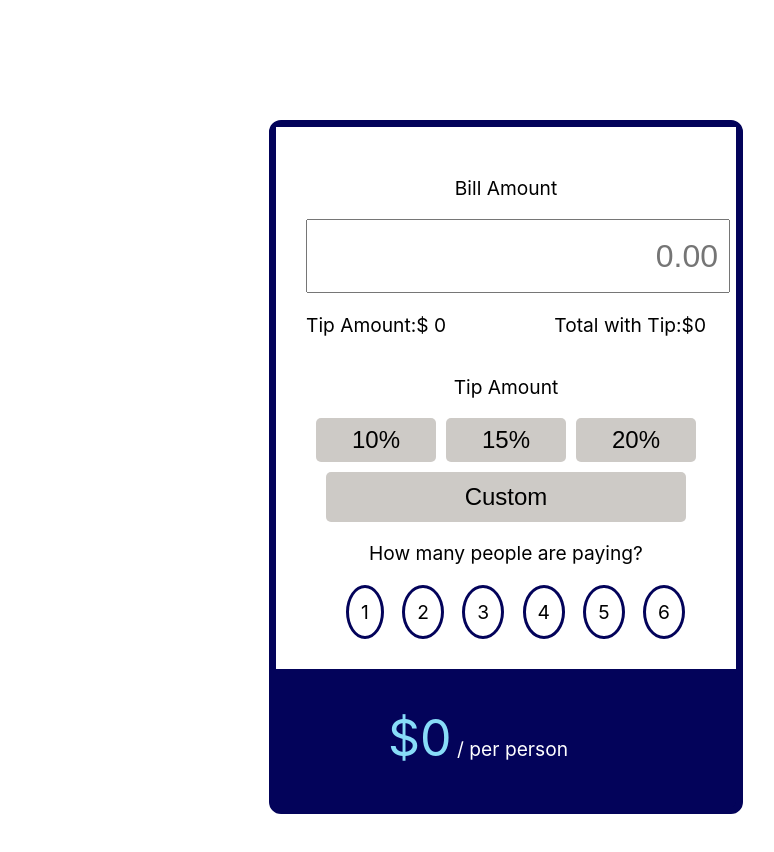
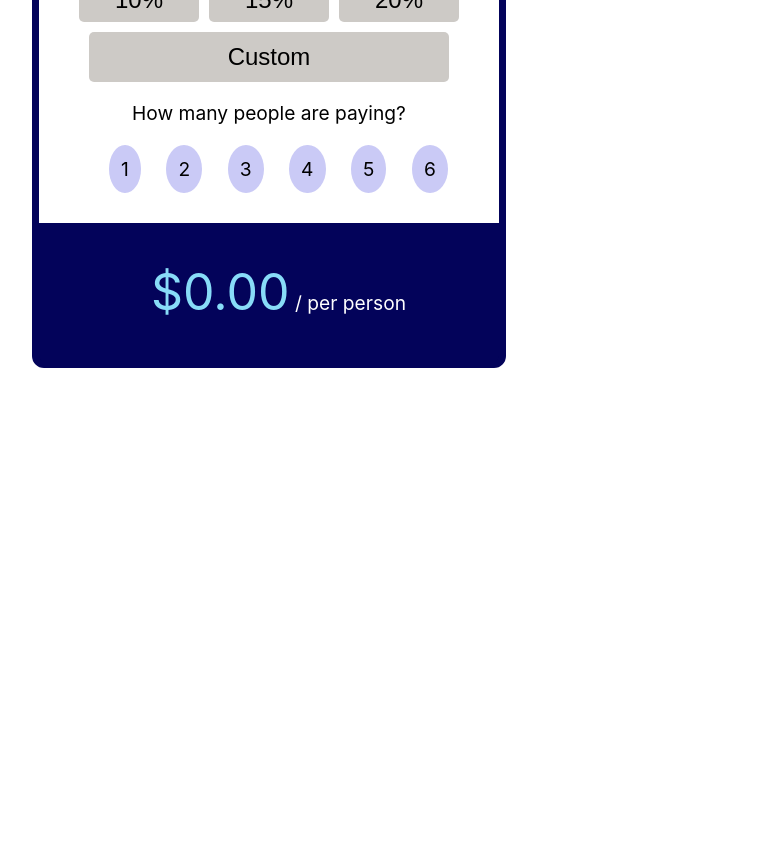
Before and after one commit to kfoley123/tipCalculator, a React (Create React App) app: page / in a window 1280 px wide. Shown: the part 520-1372 px from the top of the page, without its empty margins (371-1145 px from the left). After the commit the page ends 1088 px from the top, so only its background shows below. Built offline with nearby package versions, Linux system fonts and the light colour scheme; the HTML template or start-up script is replaced by a standard one.

Commit message:
hooked up Cost per person section so that it updates when the number of people are selected. Fixed it to display to two decimal points only

```diff
--- a/src/App.css
+++ b/src/App.css
@@ -3,7 +3,7 @@
     background-color: rgb(3, 3, 90);
     border-radius: 0.75rem;
     border: solid 7px rgb(3, 3, 90);
-    margin: 50%;
+    margin: 200px auto;
     text-align: center;
     font-size: larger;
 }
@@ -52,6 +52,7 @@
 }
 
 .splitContainer {
+    border: none;
     display: flex;
     flex-direction: row;
     justify-content: space-between;
@@ -61,10 +62,17 @@
 }
 
 .splitContainer > li {
-    border: solid rgb(3, 3, 90);
+    background-color: rgb(202, 202, 246);
     border-radius: 100%;
     padding: 12px;
     margin-right: 15px;
+}
+
+.splitContainer > li:hover {
+    background-color: rgb(108, 108, 238);
+}
+.clicked {
+    border: solid rgb(3, 3, 90);
 }
 
 .finalOutput {
--- a/src/App.js
+++ b/src/App.js
@@ -7,21 +7,28 @@ function App() {
     const [totalWithTip, setTotalWithTip] = useState(0);
     const [costPerPerson, setCostPerPerson] = useState(0);
     const tip = 10;
-    const people = 2;
+    const [numberOfPeople, setNumberOfPeople] = useState(1);
 
     function getTipAmount(bill, tip) {
-        return parseInt(bill) * (tip / 100);
+        return bill * (tip / 100);
     }
 
     function getTotalwTip(bill, tip) {
-        return getTipAmount(bill, tip) + parseInt(bill);
+        return getTipAmount(bill, tip) + bill;
+    }
+
+    function unselectAll(event) {
+        event.target.parentNode.childNodes.forEach((li) =>
+            li.classList.remove("clicked")
+        );
     }
 
     useEffect(() => {
         setTipAmount(getTipAmount(billAmount, tip));
         setTotalWithTip(getTotalwTip(billAmount, tip));
-        setCostPerPerson(totalWithTip / people);
-    }, [billAmount]);
+        let CostPerPersonFixed = totalWithTip / numberOfPeople;
+        setCostPerPerson(CostPerPersonFixed.toFixed(2));
+    }, [billAmount, tipAmount, totalWithTip, costPerPerson, numberOfPeople]);
 
     return (
         <div className="calculatorContainer">
@@ -31,7 +38,9 @@ function App() {
                 <input
                     type="text"
                     placeholder="0.00"
-                    onChange={(event) => setBillAmount(event.target.value)}
+                    onChange={(event) =>
+                        setBillAmount(parseInt(event.target.value))
+                    }
                 />
                 <div className="tipTotals">
                     <p>Tip Amount:$ {tipAmount}</p>
@@ -57,12 +66,22 @@ function App() {
                 <p>How many people are paying?</p>
 
                 <ul className="splitContainer">
-                    <li>1</li>
-                    <li>2</li>
-                    <li>3</li>
-                    <li>4</li>
-                    <li>5</li>
-                    <li>6</li>
+                    {[1, 2, 3, 4, 5, 6].map((item) => {
+                        return (
+                            <li
+                                key={item}
+                                onClick={(event) => {
+                                    setNumberOfPeople(item);
+
+                                    unselectAll(event);
+
+                                    event.target.classList.toggle("clicked");
+                                }}
+                            >
+                                {item}
+                            </li>
+                        );
+                    })}
                 </ul>
             </div>
             <div className="finalOutput">
```
